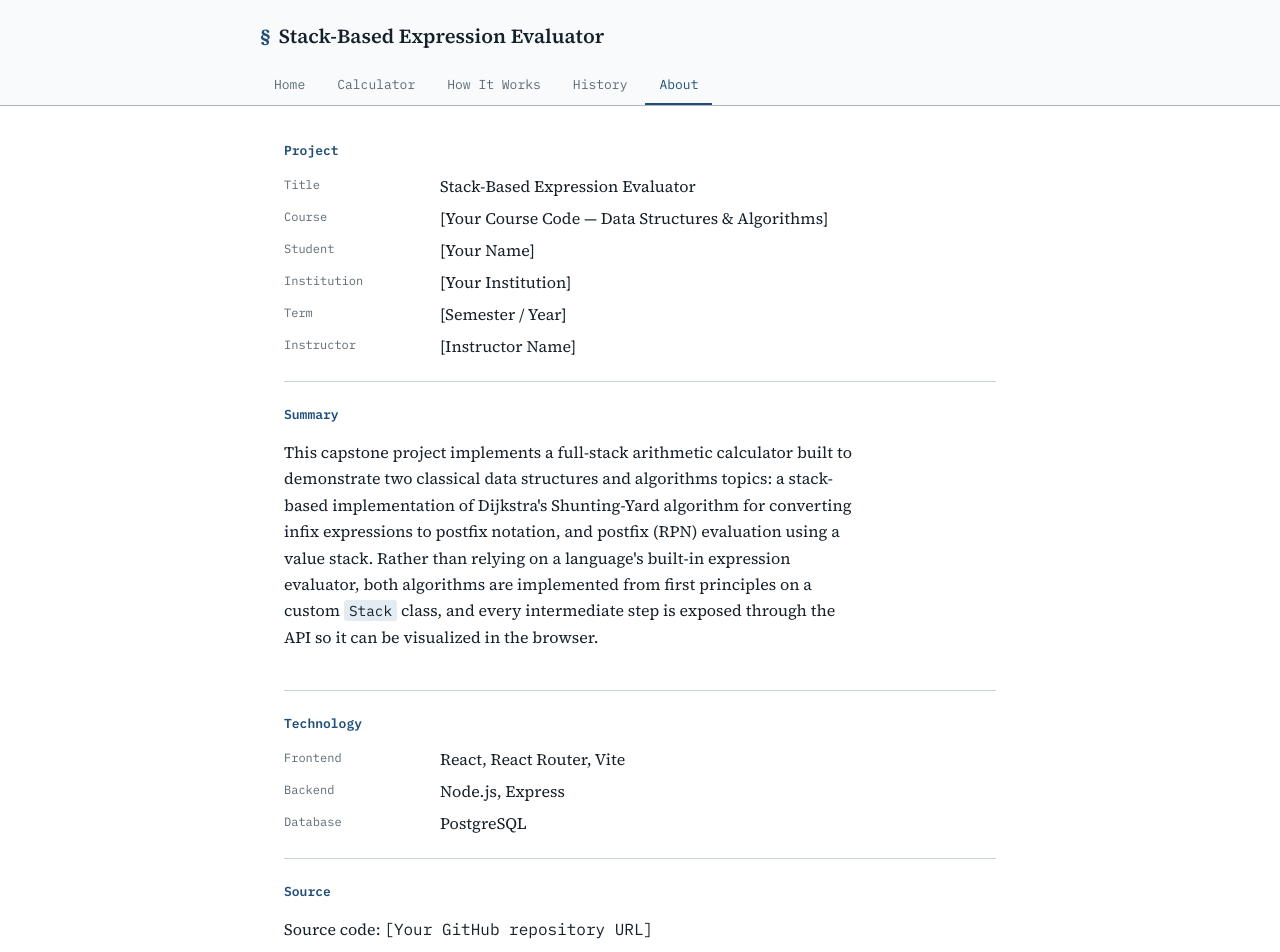
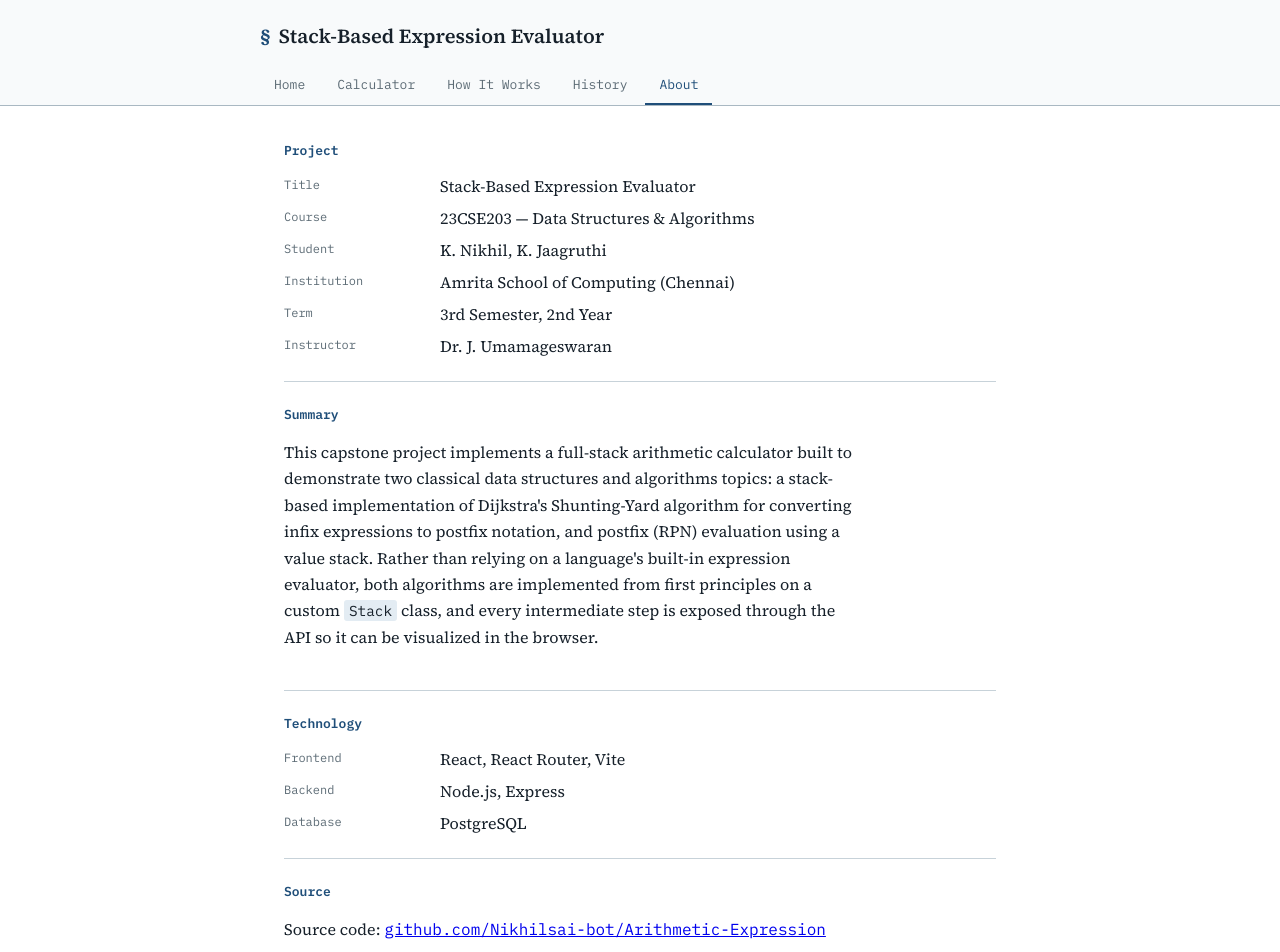
Before and after one commit to Nikhilsai-bot/Arithmetic-Expression, a React (Vite) app in the folder client/: page /about in a window 1280 px wide. Shown: the top 952 px of the page. Built offline with nearby package versions, Linux system fonts and the light colour scheme; no server answers.

Commit message:
Fill in About page details

```diff
--- a/client/src/pages/About.jsx
+++ b/client/src/pages/About.jsx
@@ -10,23 +10,23 @@ export default function About() {
           </div>
           <div>
             <dt>Course</dt>
-            <dd>[Your Course Code — Data Structures &amp; Algorithms]</dd>
+            <dd>23CSE203 — Data Structures &amp; Algorithms</dd>
           </div>
           <div>
             <dt>Student</dt>
-            <dd>[Your Name]</dd>
+            <dd>K. Nikhil, K. Jaagruthi</dd>
           </div>
           <div>
             <dt>Institution</dt>
-            <dd>[Your Institution]</dd>
+            <dd>Amrita School of Computing (Chennai)</dd>
           </div>
           <div>
             <dt>Term</dt>
-            <dd>[Semester / Year]</dd>
+            <dd>3rd Semester, 2nd Year</dd>
           </div>
           <div>
             <dt>Instructor</dt>
-            <dd>[Instructor Name]</dd>
+            <dd>Dr. J. Umamageswaran</dd>
           </div>
         </dl>
       </section>
@@ -67,7 +67,13 @@ export default function About() {
       <section className="section">
         <h2 className="section__label">Source</h2>
         <p>
-          Source code: <span className="mono">[Your GitHub repository URL]</span>
+          Source code:{" "}
+          <a
+            href="https://github.com/Nikhilsai-bot/Arithmetic-Expression"
+            className="mono"
+          >
+            github.com/Nikhilsai-bot/Arithmetic-Expression
+          </a>
         </p>
       </section>
     </>
```
